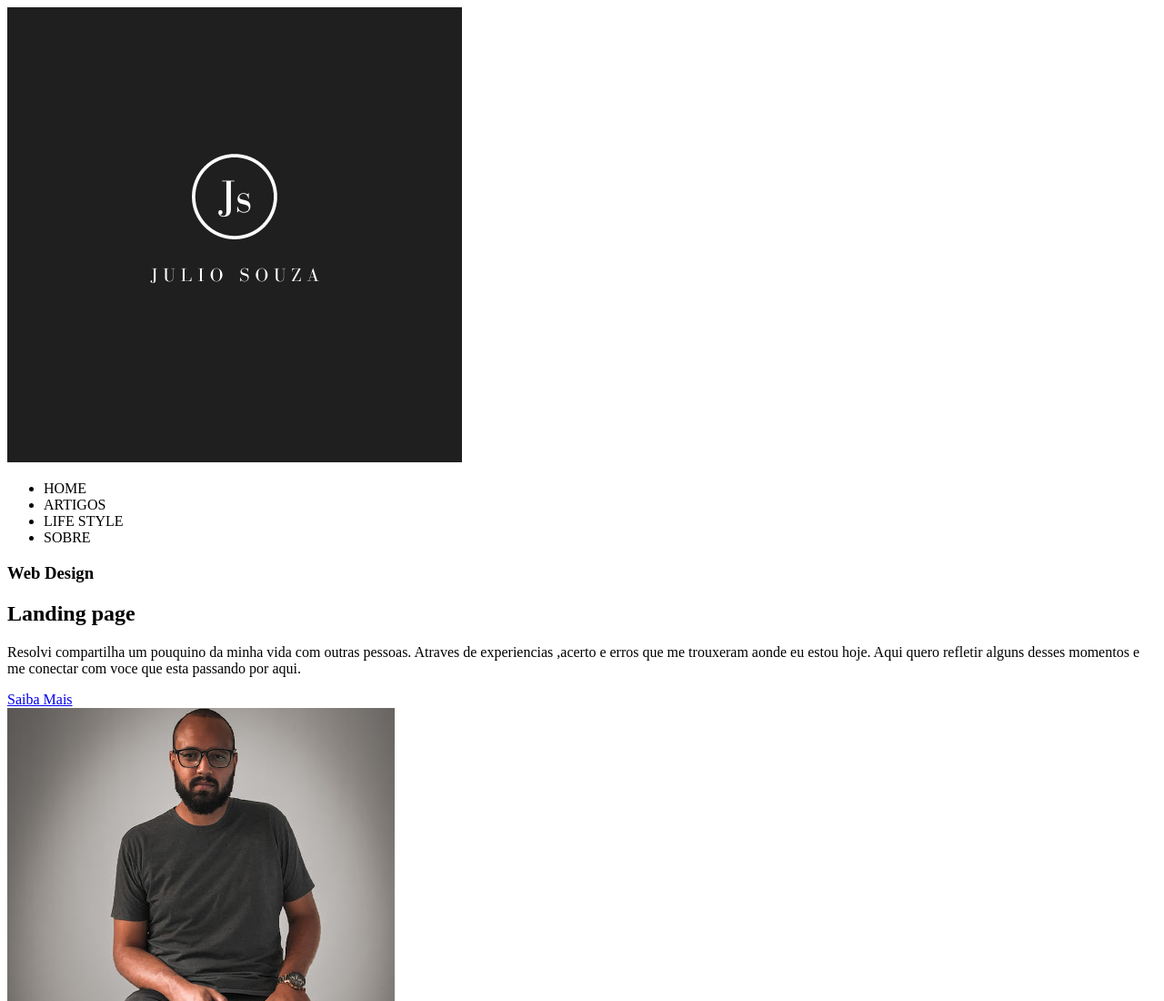
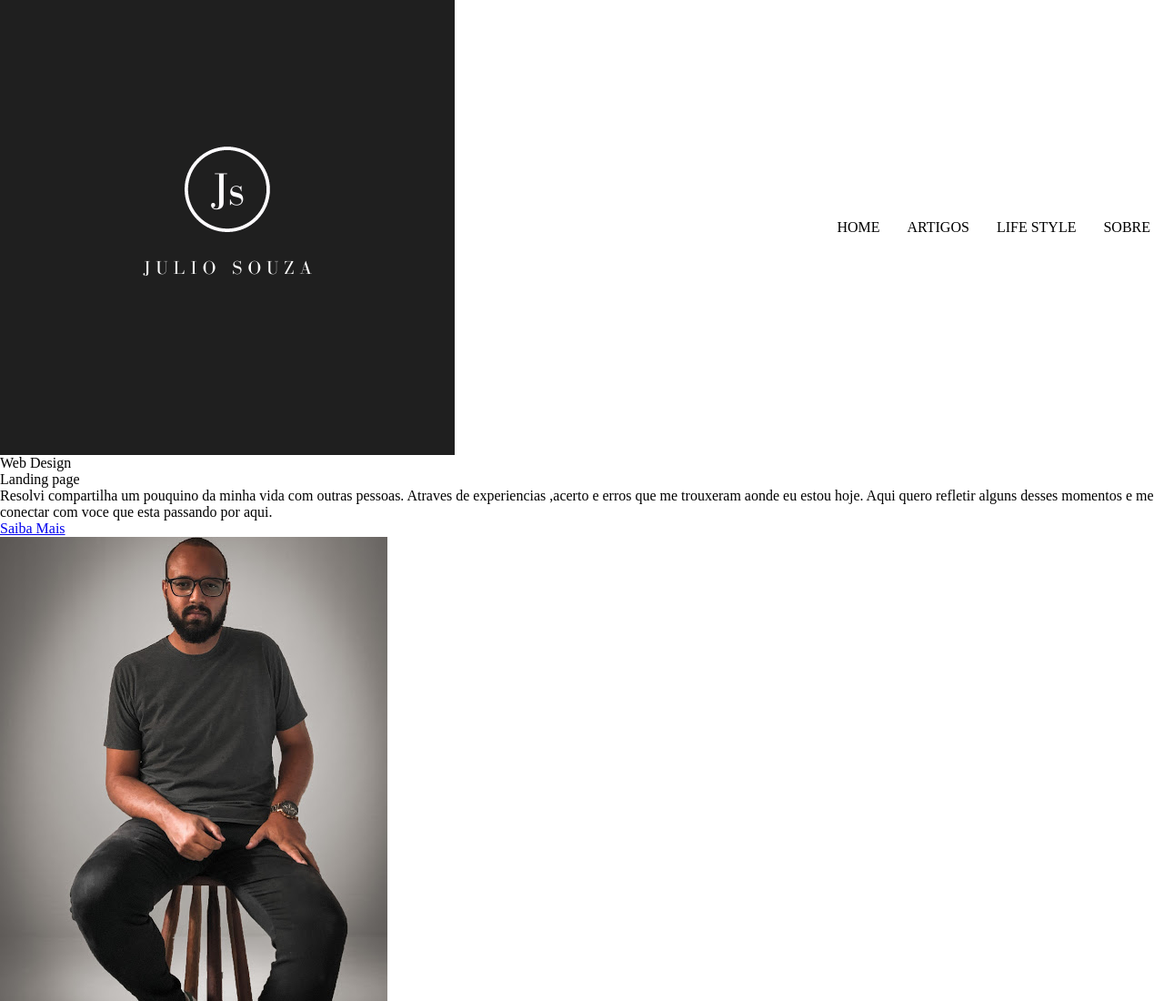
Before and after one commit to juliodesouza/Projeto-Blog1, a plain HTML site: page index.html in a window 1280 px wide. Shown: the top 1100 px of the page at 91% size. Drawn offline with Linux system fonts and the light colour scheme.

Commit message:
Criação de Estrutura CSS

```diff
--- /dev/null
+++ b/assets/css/Style.css
@@ -0,0 +1,10 @@
+
+@import './header.css';
+*{
+  margin: 0;
+  padding: 0;
+  border: 0;
+  font-size: 100%;
+  font: inherit;
+  vertical-align: baseline;
+}
--- /dev/null
+++ b/assets/css/header.css
@@ -0,0 +1,19 @@
+header{
+  width: 1024;
+  margin: 0 auto;
+
+  display: flex;
+  flex-direction: row;
+  justify-content: space-between;
+  align-items: center;
+}
+
+header nav ul {
+  display: flex;
+  flex-direction: rom;
+  list-style: none;
+}
+
+header nav ul li {
+  padding: 0 15px;
+}
--- a/index.html
+++ b/index.html
@@ -5,6 +5,8 @@
   <meta charset="UTF-8">
   <meta name="viewport" content="width=device-width, initial-scale=1.0">
   <title>Julio Souza</title>
+  <link rel="stylesheet" type="text/css" href="./assets/css/Style.css">
+
 </head>
 
 <body>
```
